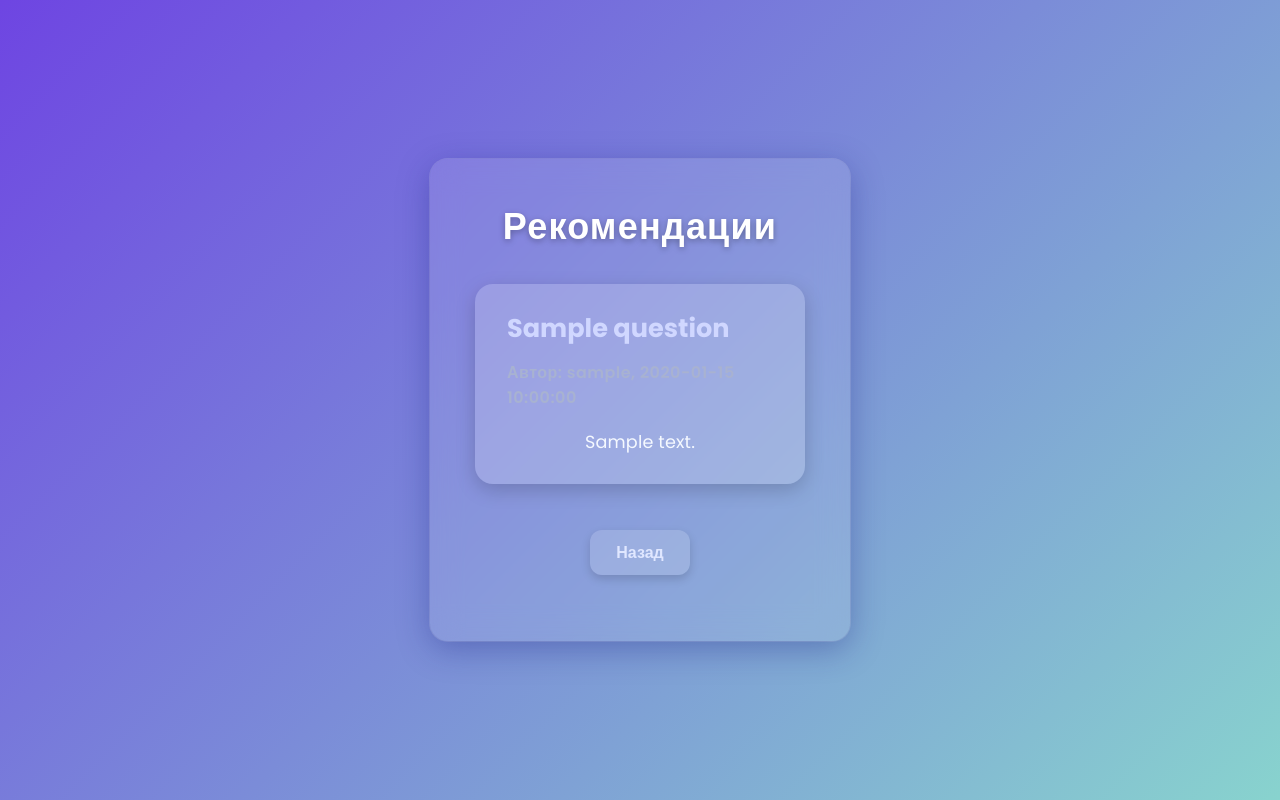
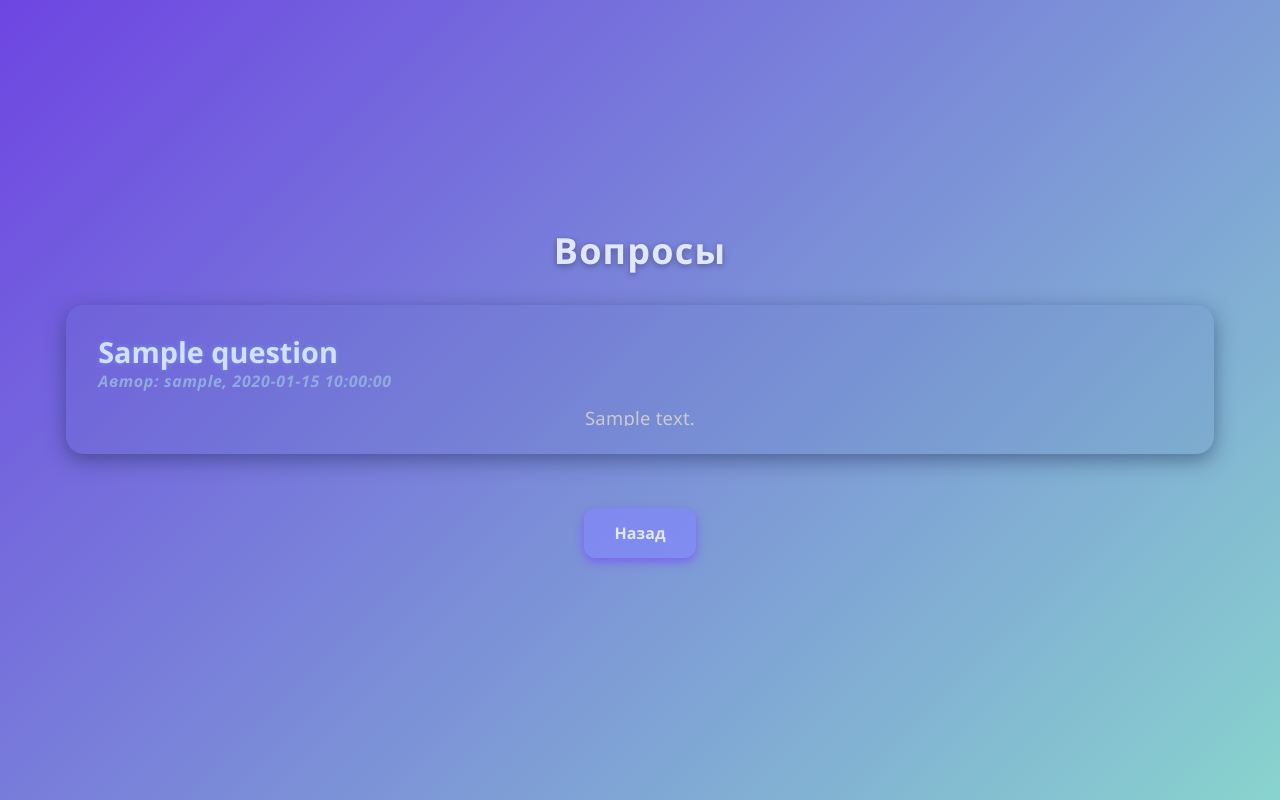
Before and after one commit to Denis24-sdk/blog-platform, a PHP site: page /questions.php in a window 1280 px wide. Run offline with PHP 8.4, Linux system fonts and the light colour scheme; the visitor is signed in with stand-in values (Sample User, id 1); tables that the repository leaves empty or names only in its code hold one stand-in row (values such as "Sample post").

Commit message:
Изменил стиль "рекомендаций"

```diff
--- a/public/index.php
+++ b/public/index.php
@@ -18,7 +18,7 @@ $username = get_username($pdo, $_SESSION['user_id']);
 <div class="welcome-container">
   <h1>Привет, <?=htmlspecialchars($username)?>!</h1>
   <div style="display:flex; gap:20px; justify-content:center; margin-top:30px;">
-    <a href="questions.php" class="btn-primary">Рекомендации</a>
+    <a href="questions.php" class="btn-primary">Вопросы</a>
     <a href="ask.php" class="btn-primary">Задать вопрос</a>
   </div>
   <p style="margin-top:40px;">
--- a/public/questions.php
+++ b/public/questions.php
@@ -23,59 +23,90 @@ $questions = $stmt->fetchAll();
   <title>Рекомендации - Форум</title>
   <link rel="stylesheet" href="style.css" />
   <style>
+    .container-recommend {
+      max-width: 1600px;
+      width: 95%;
+      margin: 0 auto;
+      padding: 20px;
+      box-sizing: border-box;
+      color: #e0e7ff;
+      font-family: 'Segoe UI', Tahoma, Geneva, Verdana, sans-serif;
+    }
+
+    .questions-wrapper {
+      display: flex;
+      flex-wrap: wrap;
+      gap: 24px;
+      margin-top: 24px;
+    }
+
     .question {
-      background: rgba(255, 255, 255, 0.18);
+      flex: 1 1 calc(33.333% - 24px);
+      /* 3 колонки */
+      background: rgba(93, 117, 189, 0.14);
       border-radius: 18px;
       padding: 28px 32px;
-      margin-bottom: 24px;
-      box-shadow: 0 6px 20px rgba(0, 0, 0, 0.18);
+      box-shadow: 0 6px 20px rgba(29, 44, 88, 0.5);
       transition: background-color 0.3s ease;
+      display: flex;
+      flex-direction: column;
     }
 
     .question:hover {
-      background: rgba(255, 255, 255, 0.28);
+      background: rgba(94, 120, 179, 0.56);
     }
 
     .question h3 {
-      margin: 0 0 14px;
-      font-weight: 800;
-      font-size: 1.6rem;
+      margin: 0;
+      font-weight: 700;
+      font-size: 1.8rem;
       line-height: 1.3;
-      color: #d0d7ff;
+      color:rgb(212, 224, 255);
+      text-shadow: 0 0 5px rgba(119, 158, 255, 0.7);
     }
 
     .question .author {
       font-size: 1rem;
       font-weight: 600;
-      color: #a8b2d1;
+      color:rgb(144, 170, 224);
       margin-bottom: 18px;
-      letter-spacing: 0.03em;
+      letter-spacing: 0.04em;
+      font-style: italic;
     }
 
     .question p {
       margin: 0;
-      font-size: 1.1rem;
-      line-height: 1.6;
-      color: #f5f9ff;
+      font-size: 1.15rem;
+      line-height: 0.9;
+      color:rgb(203, 203, 203);
       white-space: pre-wrap;
-      letter-spacing: 0.01em;
+      letter-spacing: 0.015em;
+      flex-grow: 1;
+      overflow: hidden;
+      text-overflow: ellipsis;
+      display: -webkit-box;
+      -webkit-line-clamp: 7;
+      -webkit-box-orient: vertical;
     }
   </style>
 </head>
 
 <body>
-  <div class="container">
-    <h2>Рекомендации</h2>
+  <div class="container-recommend">
+    <h2>Вопросы</h2>
     <?php if (empty($questions)): ?>
       <p>Пока нет вопросов. Будьте первым!</p>
     <?php else: ?>
+      <div class="questions-wrapper">
         <?php foreach ($questions as $q): ?>
           <div class="question">
             <h3><?= htmlspecialchars($q['title']) ?></h3>
-          <div class="author">Автор: <?= htmlspecialchars($q['username']) ?>, <?= htmlspecialchars($q['created_at']) ?></div>
+            <div class="author">Автор: <?= htmlspecialchars($q['username']) ?>, <?= htmlspecialchars($q['created_at']) ?>
+            </div>
             <p><?= nl2br(htmlspecialchars($q['body'])) ?></p>
           </div>
         <?php endforeach; ?>
+      </div>
     <?php endif; ?>
     <p><a href="index.php" class="btn-secondary">Назад</a></p>
   </div>
--- a/public/style.css
+++ b/public/style.css
@@ -41,6 +41,9 @@ body {
   position: relative;
   transition: box-shadow 0.3s ease;
 }
+
+
+
 
 .container:hover {
   box-shadow:
@@ -282,19 +285,21 @@ p a:focus {
 
 .btn-secondary {
   display: inline-block;
-  padding: 10px 26px;
-  background: rgba(255,255,255,0.15);
+  padding: 14px 30px;
+  background: rgba(131, 133, 255, 0.613);
   color: #e0e7ff;
   border-radius: 12px;
   font-weight: 600;
   font-size: 1rem;
   text-decoration: none;
-  box-shadow: 0 4px 10px rgba(0,0,0,0.15);
+  box-shadow: 0 4px 10px rgba(121, 72, 255, 0.663);
   transition: background 0.3s ease;
   user-select: none;
+  margin-top: 2rem;
 }
 .btn-secondary:hover,
 .btn-secondary:focus {
-  background: rgba(255,255,255,0.3);
+  background: rgba(94, 97, 255, 0.613);
   outline: none;
+  color: #a4a4a4;
 }
```
Lines whose indentation alone changed are shown as unchanged.
